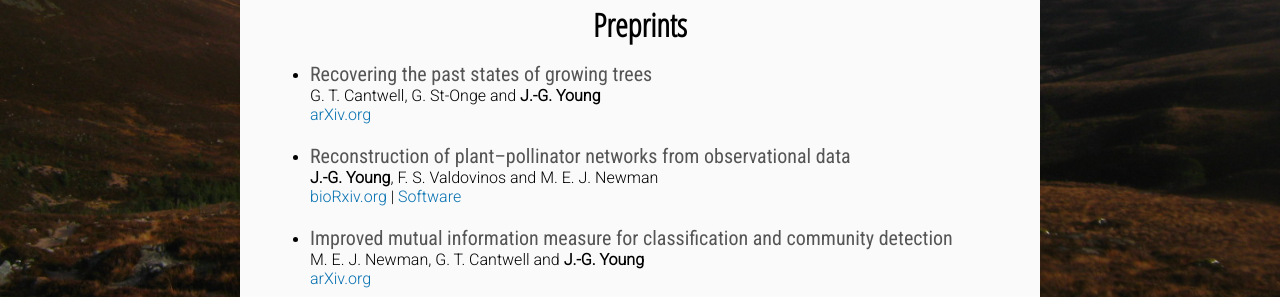
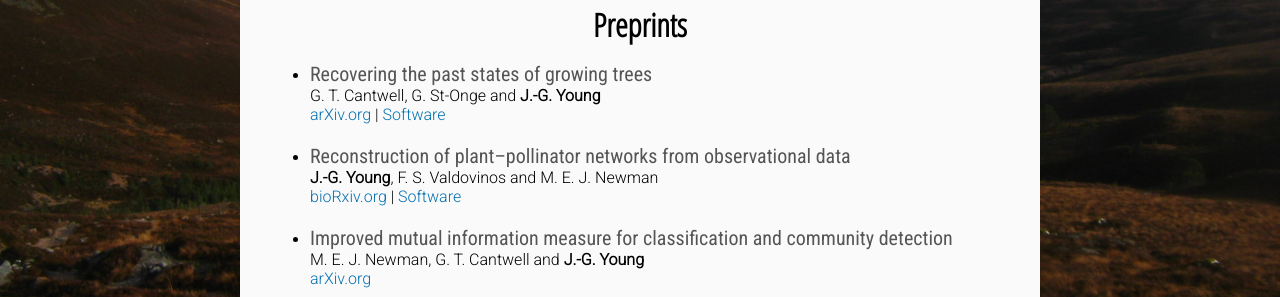
Before and after one commit to jg-you/jg-you.github.io, a Jekyll site: the page built from publications.md, in a window 1280 px wide and 900 px high, scrolled down 341 px. Shown: the part 155-452 px from the top of the window. Built offline with Jekyll 4.4.1, drawn with Linux system fonts in a browser that asks for light colours; some web fonts are replaced; comment, search, counter and statistics services are not loaded.

Commit message:
Update publications.md

```diff
--- a/publications.md
+++ b/publications.md
@@ -8,11 +8,11 @@ title: Publications
 
 * <span class="pub-title">Recovering the past states of growing trees</span><br/>
 G. T. Cantwell, G. St-Onge and **J.-G. Young** <br/>
-[arXiv.org](https://arxiv.org/abs/1910.04788)
+[arXiv.org](https://arxiv.org/abs/1910.04788) | [Software](https://github.com/gcant/temporal-recovery-tree-py)
 
 * <span class="pub-title">Reconstruction of plant–pollinator networks from observational data</span><br/>
 **J.-G. Young**, F. S. Valdovinos and M. E. J. Newman <br/>
-[bioRxiv.org](https://www.biorxiv.org/content/10.1101/754077v1) |  [Software](https://github.com/jg-you/plant-pollinator-inference)
+[bioRxiv.org](https://www.biorxiv.org/content/10.1101/754077v1) | [Software](https://github.com/jg-you/plant-pollinator-inference)
 
 * <span class="pub-title">Improved mutual information measure for classification and community detection</span><br/>
 M. E. J. Newman, G. T. Cantwell and **J.-G. Young** <br/>
```
